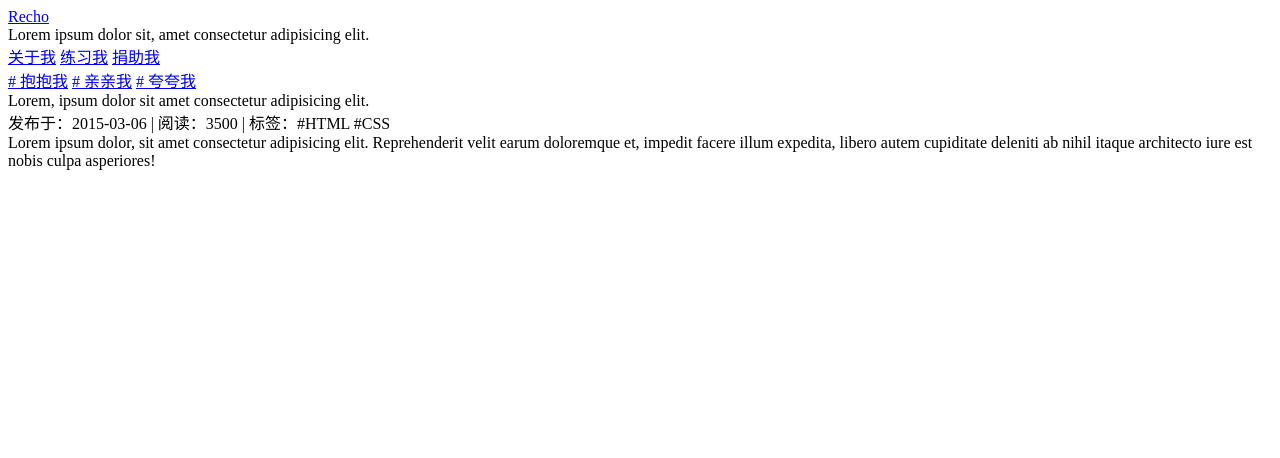
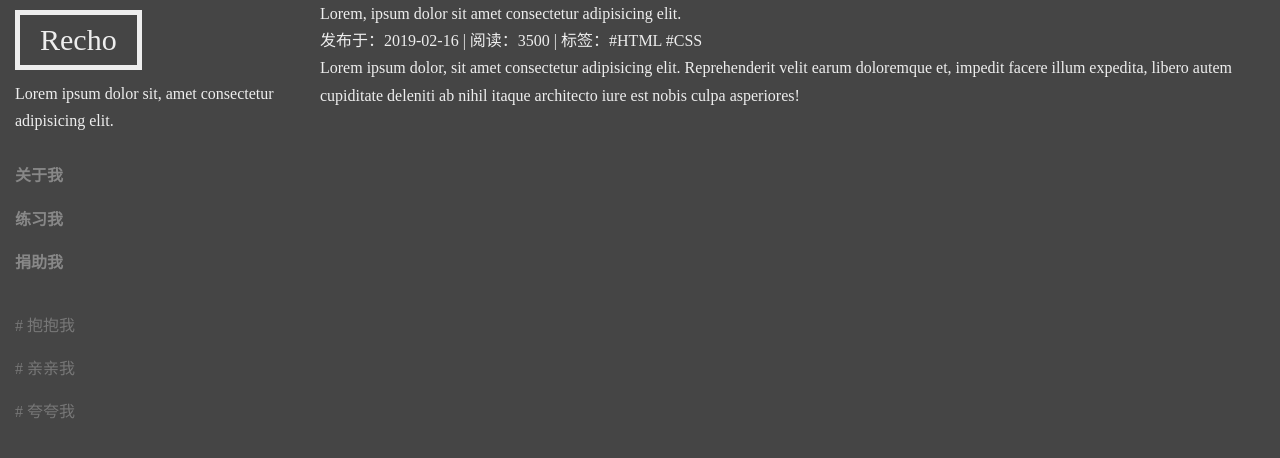
Before and after one commit to Innovgame/Recho, a plain HTML site: page index.html in a window 1280 px wide. Drawn offline with nearby package versions, Linux system fonts and the light colour scheme.

Commit message:
侧边栏样式设计

```diff
--- /dev/null
+++ b/css/main.css
@@ -0,0 +1,42 @@
+body{
+    background:#454545;
+    line-height: 1.7;
+}
+a,body{
+    color: #eee;
+}
+a{
+    text-decoration: none;
+}
+.side-bar{
+    float: left;
+    width: 25%;
+}
+.side-bar > *{
+    padding: 10px 15px;
+}
+.side-bar .nav a,.side-bar .tag-list a{
+    padding:8px 0;
+    color: #777;
+    display: block;
+    transition:color 600ms;
+}
+.side-bar .nav a{
+    font-weight: 800;
+    color: #888;
+}
+.side-bar .nav a:hover,.side-bar .tag-list a:hover{
+    color: #eee;
+}
+.main{
+    float: right;
+    width: 75%;
+}
+.header .logo{
+    line-height: 1;
+    border: 5px solid #eee;
+    padding: 10px 20px;
+    font-size: 30px;
+    display: inline-block;
+    margin-bottom: 10px;
+}
--- a/index.html
+++ b/index.html
@@ -3,11 +3,13 @@
 <head>
     <meta charset="utf-8">
     <title>Recho的博客</title>
+    <link href="https://cdn.bootcss.com/normalize/8.0.1/normalize.min.css" rel="stylesheet">
+    <link rel="stylesheet" href="./css/main.css">
 </head>
 <body>
     <div class="side-bar">
         <div class="header">
-            <a href="./index.html" class="log">Recho</a>
+            <a href="./index.html" class="logo">Recho</a>
             <div class="intro">Lorem ipsum dolor sit, amet consectetur adipisicing elit. </div>
         </div>
         <div class="nav">
@@ -25,7 +27,7 @@
         <div class="arttcle-list">
             <div class="item">
                 <div class="title">Lorem, ipsum dolor sit amet consectetur adipisicing elit.</div>
-                <div class="status">发布于：2015-03-06 | 阅读：3500 | 标签：#HTML #CSS</div>
+                <div class="status">发布于：2019-02-16 | 阅读：3500 | 标签：#HTML #CSS</div>
                 <div class="content">Lorem ipsum dolor, sit amet consectetur adipisicing elit. Reprehenderit velit earum doloremque et, impedit facere illum expedita, libero autem cupiditate deleniti ab nihil itaque architecto iure est nobis culpa asperiores!</div>
             </div>
             <div class="item"></div>
```
